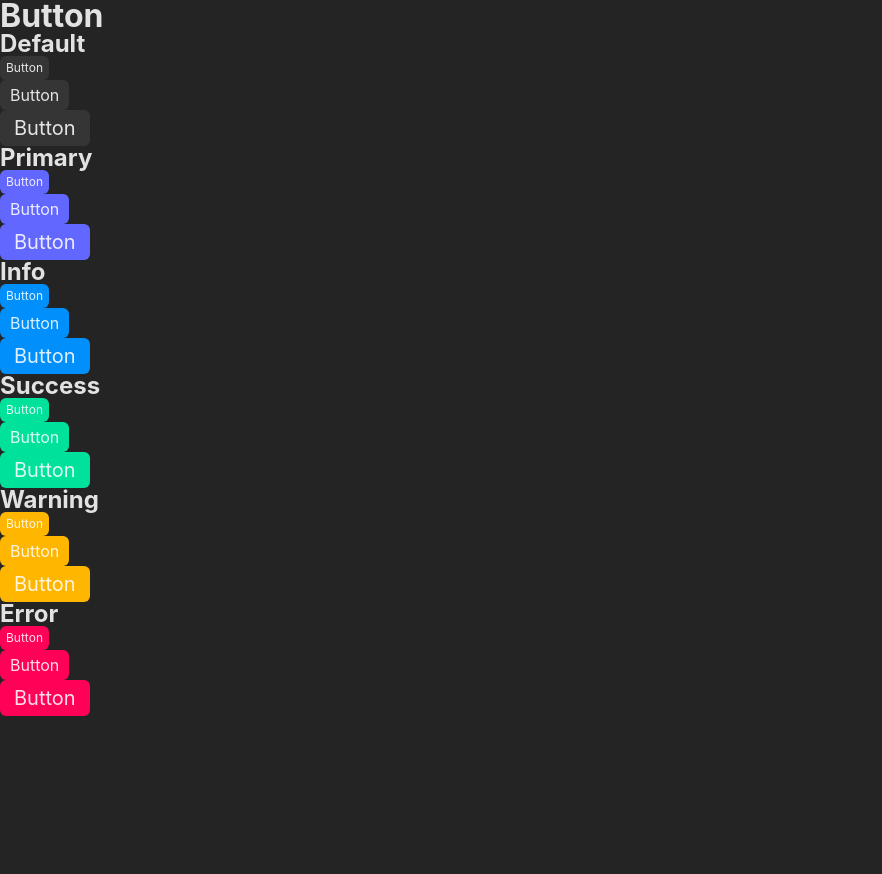
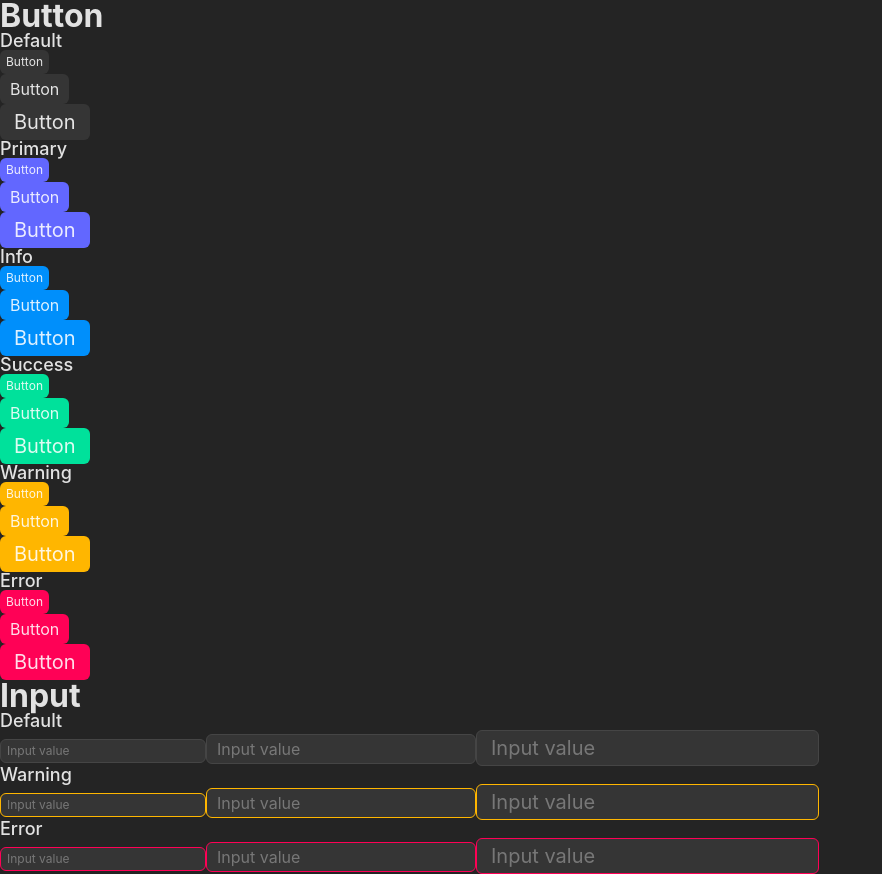
Before and after one commit to dazeGG/money-tracker, a Vue app: page / in a window 1280 px wide. Shown: the whole page, without its empty margins (0-882 px from the left). Before the commit the page ends 800 px from the top, so only its background shows below. Built offline with nearby package versions, Linux system fonts and the light colour scheme.

Commit message:
init: init X3UI input component and preview for it

```diff
--- a/src/X3UI/X3Button.vue
+++ b/src/X3UI/Button/X3Button.vue
@@ -1,5 +1,5 @@
 <template>
-	<button class="x3-button" :class="[props.type, props.size]">
+	<button class="x3-button" :class="[`x3-button--${props.type}`, `x3-button--${props.size}`]">
 		<span v-if="slots.icon" class="x3-button__icon">
 			<slot name="icon"></slot>
 		</span>
@@ -33,46 +33,46 @@ const props = withDefaults(
   border-radius: 0.6rem;
 
   /* SIZING */
-  &.small {
-    height: 2.4rem;
+  &--small {
+    height: var(--height-small);
     padding-inline: 0.6rem;
     font-size: 1.2rem;
   }
 
-  &.medium {
-    height: 3rem;
+  &--medium {
+    height: var(--height-medium);
     padding-inline: 1rem;
     font-size: 1.6rem;
   }
 
-  &.large {
-    height: 3.6rem;
+  &--large {
+    height: var(--height-large);
     padding-inline: 1.4rem;
     font-size: 2rem;
   }
 
   /* THEMING */
-  &.default {
+  &--default {
     background-color: #353535;
   }
 
-  &.primary {
+  &--primary {
     background-color: var(--color-primary);
   }
 
-  &.info {
+  &--info {
     background-color: var(--color-info);
   }
 
-  &.success {
+  &--success {
     background-color: var(--color-success);
   }
 
-  &.warning {
+  &--warning {
     background-color: var(--color-warning);
   }
 
-  &.error {
+  &--error {
     background-color: var(--color-error);
   }
 }
--- /dev/null
+++ b/src/X3UI/Input/X3Input.vue
@@ -0,0 +1,67 @@
+<template>
+	<input
+		v-model="value"
+		:placeholder="props.placeholder"
+		class="x3-input"
+		:class="[`x3-input--${props.size}`, { [`x3-input--${props.status}`]: props.status }]"
+	/>
+</template>
+
+<script setup lang="ts">
+const value = defineModel<string>('value', { default: '' });
+
+const props = withDefaults(
+	defineProps<{
+    size: 'small' | 'medium' | 'large'
+    placeholder?: string
+    status?: 'warning' | 'error'
+  }>(),
+	{
+		size: 'medium',
+		placeholder: 'Input value',
+	},
+);
+</script>
+
+<style scoped lang="scss">
+.x3-input {
+  background-color: #353535;
+  border-radius: 0.6rem;
+  border: 1px solid var(--color-border);
+  transition: border-color 0.2s ease-in-out;
+
+  &--small {
+    height: var(--height-small);
+    padding-inline: 0.6rem;
+    font-size: 1.2rem;
+  }
+
+  &--medium {
+    height: var(--height-medium);
+    padding-inline: 1rem;
+    font-size: 1.6rem;
+  }
+
+  &--large {
+    height: var(--height-large);
+    padding-inline: 1.4rem;
+    font-size: 2rem;
+  }
+
+  &::placeholder {
+    color: var(--color-placeholder);
+  }
+
+  &:focus {
+    border-color: var(--color-primary);
+  }
+
+  &--warning {
+    border-color: var(--color-warning) !important;
+  }
+
+  &--error {
+    border-color: var(--color-error) !important;
+  }
+}
+</style>
--- a/src/assets/style/_typography.scss
+++ b/src/assets/style/_typography.scss
@@ -7,3 +7,23 @@
   font-size: 2.4rem;
   font-weight: 700;
 }
+
+.h3 {
+  font-size: 1.8rem;
+  font-weight: 700;
+}
+
+.h4 {
+  font-size: 1.8rem;
+  font-weight: 500;
+}
+
+.h5 {
+  font-size: 1.2rem;
+  font-weight: 700;
+}
+
+.h6 {
+  font-size: 1.2rem;
+  font-weight: 500;
+}
--- a/src/assets/style/_variables.scss
+++ b/src/assets/style/_variables.scss
@@ -1,7 +1,16 @@
 :root {
+  /* COLORS */
   --color-primary: #6267ff;
   --color-info: #008FFB;
   --color-success: #00E19B;
   --color-warning: #FFB600;
   --color-error: #FF0156;
+
+  --color-placeholder: rgba(255, 255, 255, 0.33);
+  --color-border: #454545;
+
+  /* HEIGHTS */
+  --height-small: 2.4rem;
+  --height-medium: 3rem;
+  --height-large: 3.6rem;
 }
--- a/src/components/X3UIPreview.vue
+++ b/src/components/X3UIPreview.vue
@@ -3,11 +3,24 @@
 		<div class="flex flex-col gap-6">
 			<span class="h1">Button</span>
 			<div v-for="(buttonType, index) in ButtonTypes" :key="index" class="flex flex-col gap-4">
-				<span class="h2">{{ startCase(buttonType) }}</span>
+				<span class="h4">{{ startCase(buttonType) }}</span>
 				<div class="flex gap-2 items-center">
-					<X3Button v-for="(buttonSize, index) in ButtonSizes" :key="index" :type="buttonType" :size="buttonSize">
+					<X3Button v-for="(buttonSize, index) in sizes" :key="index" :type="buttonType" :size="buttonSize">
 						Button
 					</X3Button>
+				</div>
+			</div>
+			<span class="h1">Input</span>
+			<div v-for="(inputStatus, index) in InputStatuses" :key="index" class="flex flex-col gap-4">
+				<span class="h4">{{ startCase(inputStatus) }}</span>
+				<div class="flex gap-2 items-center">
+					<X3Input
+						v-for="(buttonSize, index) in sizes"
+						:key="index"
+						v-model:value="inputRef"
+						:size="buttonSize"
+						:status="inputStatus !== 'default' ? inputStatus : undefined"
+					/>
 				</div>
 			</div>
 		</div>
@@ -15,10 +28,16 @@
 </template>
 
 <script setup lang="ts">
+import { ref } from 'vue';
 import { startCase } from 'lodash';
 
-import X3Button from '@/X3UI/X3Button.vue';
+import X3Button from '@/X3UI/Button/X3Button.vue';
+import X3Input from '@/X3UI/Input/X3Input.vue';
+
+const inputRef = ref<string>('');
 
 const ButtonTypes = ['default', 'primary', 'info', 'success', 'warning', 'error'] as const;
-const ButtonSizes = ['small', 'medium', 'large'] as const;
+const InputStatuses = ['default', 'warning', 'error'] as const;
+
+const sizes = ['small', 'medium', 'large'] as const;
 </script>
```
Also changed, not shown: 1 other file (tests, documents, lock files or other folders).
